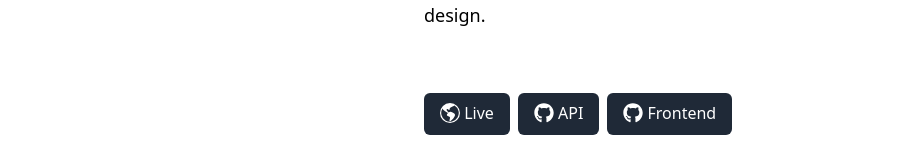
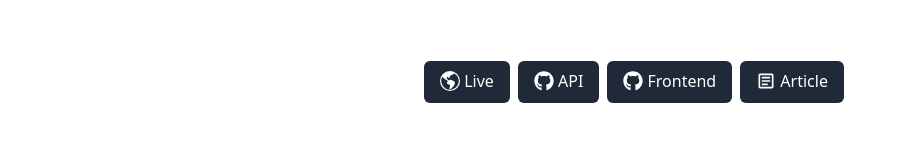
Before and after one commit to matt-plank/matt-plank.github.io, a React (Vite) app: page / in a window 1280 px wide. Shown: the part 795-948 px from the top of the page, without its empty margins (0-905 px from the left). Built offline with nearby package versions, Linux system fonts and the light colour scheme.

Commit message:
Linked Jiu Jitsu Notes article from home page

```diff
--- a/src/pages/home.jsx
+++ b/src/pages/home.jsx
@@ -1,5 +1,7 @@
 import { BsGlobeAmericas } from "react-icons/bs";
 import { FaGithub } from "react-icons/fa";
+import { MdOutlineArticle } from "react-icons/md";
+import { Link } from "react-router-dom";
 import Card from "../components/card";
 import ContactIcons from "../components/contactIcons";
 import NavBar from "../components/nav/navbar";
@@ -10,7 +12,7 @@ const Home = () => {
       <NavBar />
 
       <div className="flex flex-col gap-5">
-        <div className="h-8"></div>
+        <div />
 
         <h1 className="font-black text-gray-800 text-5xl text-center">
           Matt <br className="md:hidden" />
@@ -128,6 +130,12 @@ const Home = () => {
             >
               <FaGithub className="inline-block mb-1 text-xl" /> Frontend
             </a>
+            <Link
+              to="/articles/jiu-jitsu-notes"
+              className="px-4 py-2 bg-gray-800 text-white rounded-md"
+            >
+              <MdOutlineArticle className="inline-block mb-1 text-xl" /> Article
+            </Link>
           </div>
         </Card>
       </div>
```
